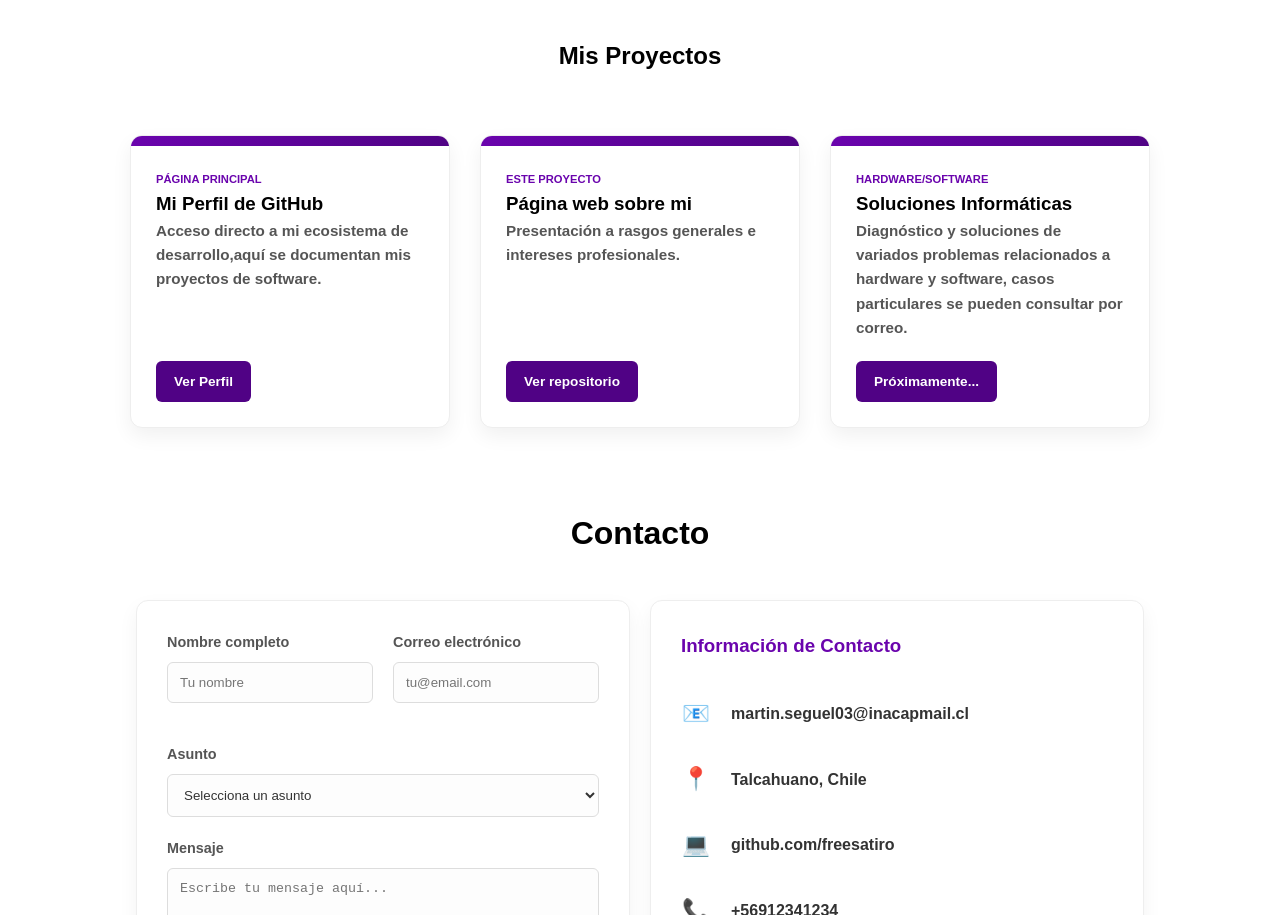
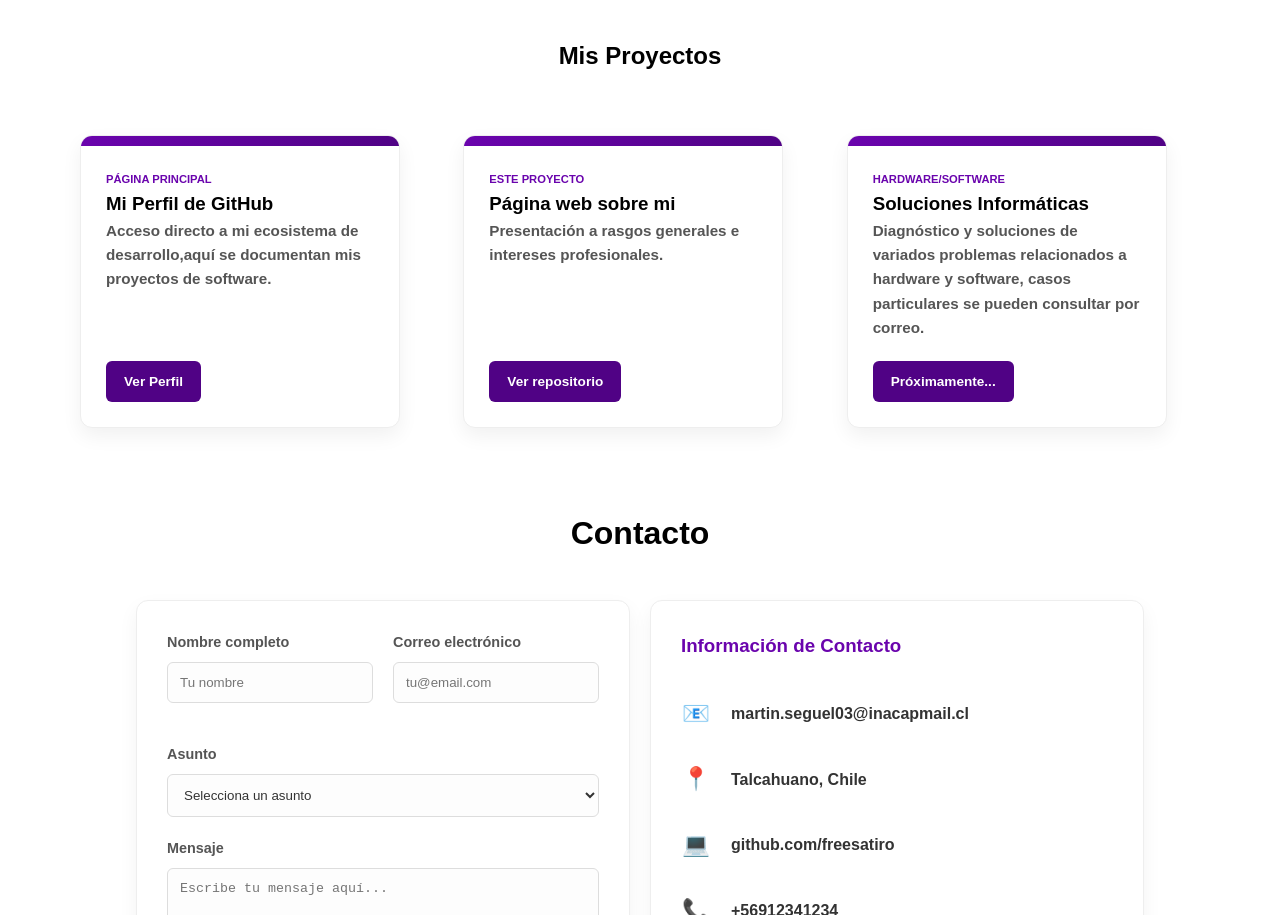
Before and after one commit to freesatiro/certamen16-04, a plain HTML site: page index.html in a window 1280 px wide. Shown: the part 2002-2917 px from the top of the page. Drawn offline with Linux system fonts and the light colour scheme; a web font is replaced by a local one.

Commit message:
ultimos detalles css

```diff
--- a/style.css
+++ b/style.css
@@ -287,11 +287,10 @@
 }
 
 .proyectos-grid {
-    display: flex;
-    justify-content: center;
+    display: grid;
+    grid-template-columns: repeat(auto-fit, minmax(320px, 1fr));
     gap: 30px;
     padding: 20px 0 60px 0;
-    flex-wrap: wrap;
 }
 
 .contacto-section {
```
